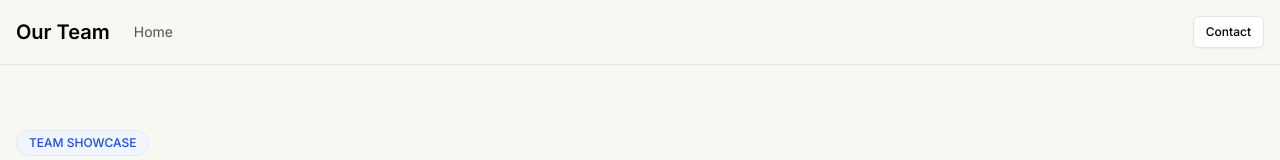
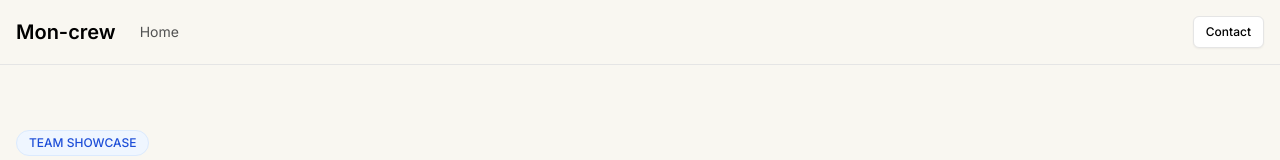
Before and after one commit to mrmattwright/mon-crew, a Next.js app: page / in a window 1280 px wide. Shown: the top 160 px of the page. Built offline with nearby package versions, Linux system fonts and the light colour scheme.

Commit message:
changed the header

```diff
--- a/app/layout.tsx
+++ b/app/layout.tsx
@@ -24,7 +24,7 @@ export default function RootLayout({
             <div className="flex items-center justify-between h-16">
               <nav className="flex items-center space-x-6">
                 <Link href="/" className="text-xl font-semibold">
-                  Our Team
+                  Mon-crew
                 </Link>
                 <div className="hidden md:flex items-center space-x-4">
                   <Link href="/" className="text-sm text-neutral-600 hover:text-neutral-900">
```
